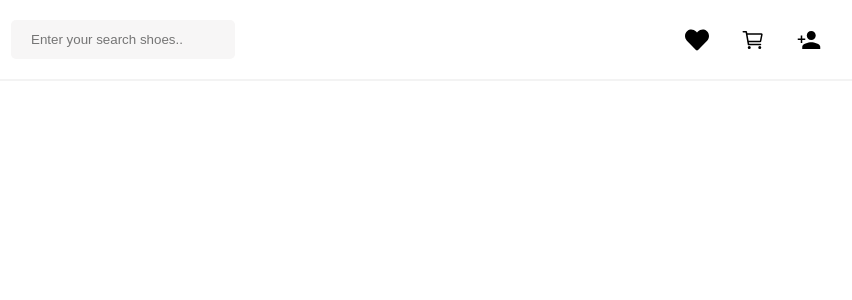
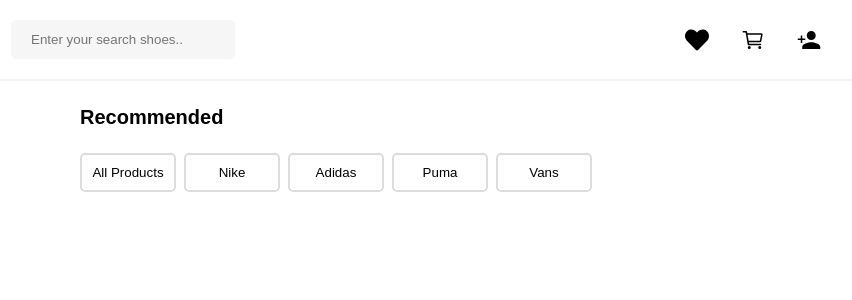
Before and after one commit to Maestro-Kira/react-practice-repository, a React (Vite) app in the folder filtering-react-project/: page / in a window 1280 px wide. Shown: the top 300 px of the page, without its empty margins (240-1092 px from the left). Built offline with nearby package versions, Linux system fonts and the light colour scheme.

Commit message:
Finish recommended styling section styling

```diff
--- a/filtering-react-project/src/App.jsx
+++ b/filtering-react-project/src/App.jsx
@@ -1,10 +1,12 @@
 // import { v4 as uuidv4 } from "uuid";
 import Navigation from "./Navigation/Navigation";
+import Recommended from "./Recommended/Recommended";
 
 function App() {
   return (
     <div>
       <Navigation />
+      <Recommended />
     </div>
   );
 }
--- a/filtering-react-project/src/Navigation/Navigation.css
+++ b/filtering-react-project/src/Navigation/Navigation.css
@@ -5,6 +5,7 @@
     padding: 20px;
     border-bottom: 2px solid #f3f3f3;
     margin-left: 2rem;
+    margin-bottom: 20px;
 }
 
 .nav-icons-section {
--- a/filtering-react-project/src/Recommended/Recommended.css
+++ b/filtering-react-project/src/Recommended/Recommended.css
@@ -0,0 +1,19 @@
+.recommended-section {
+    margin-left: 20rem;
+}
+
+.recommended-title {
+    margin-bottom: 20px;
+    font-size: 20px;
+}
+
+.recommended-btn {
+    padding: 10px;
+    margin-right: 8px;
+    width: 6rem;
+    background: transparent;
+    border: none;
+    border: 2px solid hwb(0 44% 56% / 0.242);
+    border-radius: 5px;
+    cursor: pointer;
+}
--- a/filtering-react-project/src/Recommended/Recommended.jsx
+++ b/filtering-react-project/src/Recommended/Recommended.jsx
@@ -1,7 +1,17 @@
 import React from "react";
+import "./Recommended.css";
 
 const Recommended = () => {
-  return <div>Recommended</div>;
+  return (
+    <section className="recommended-section">
+      <h2 className="recommended-title">Recommended</h2>
+      <button className="recommended-btn">All Products</button>
+      <button className="recommended-btn">Nike</button>
+      <button className="recommended-btn">Adidas</button>
+      <button className="recommended-btn">Puma</button>
+      <button className="recommended-btn">Vans</button>
+    </section>
+  );
 };
 
 export default Recommended;
```
